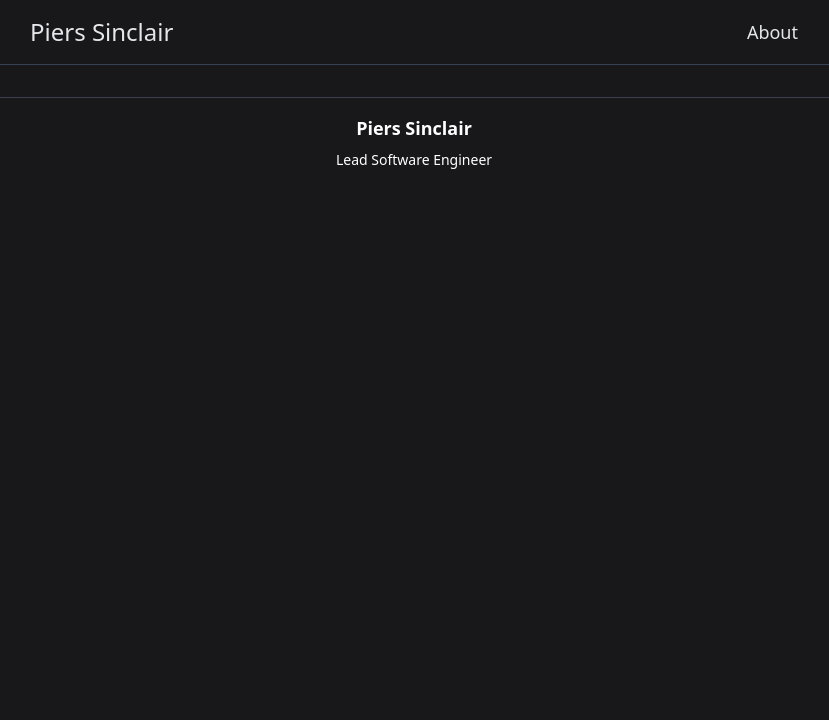
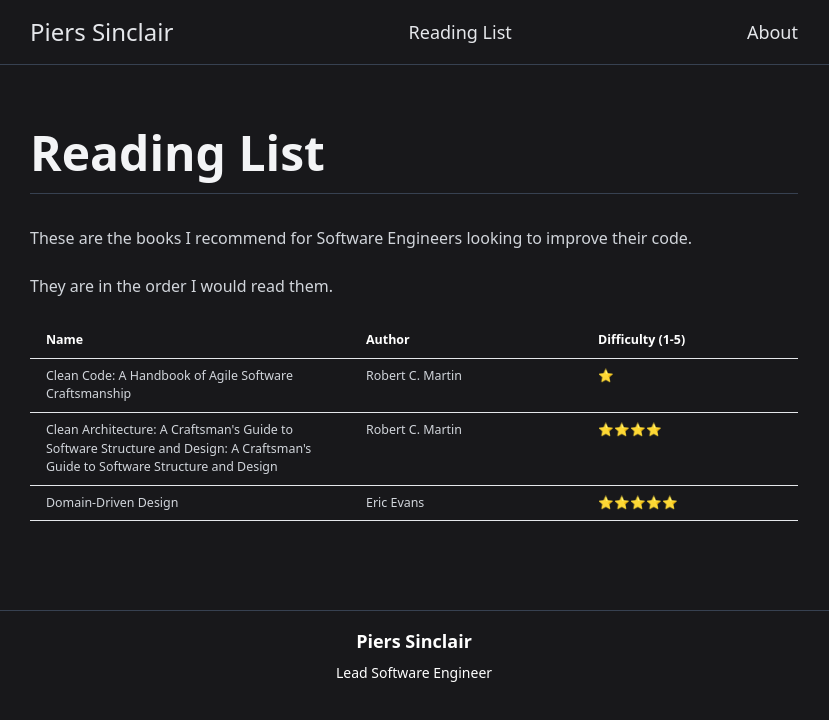
Before and after one commit to piers-sinclair/pierssinclair.github.io, a React (Create React App) app: page /reading-list in a window 1280 px wide. Shown: the top 720 px of the page, without its empty margins (226-1055 px from the left). Built offline with nearby package versions, Linux system fonts and the light colour scheme.

Commit message:
Add reading list

```diff
--- a/src/App.tsx
+++ b/src/App.tsx
@@ -6,6 +6,7 @@ import { BrowserRouter as Router, Route, Routes, Navigate } from "react-router-d
 import Home from "./pages/home/Home";
 import Post from "./pages/post/Post";
 import Footer from "./components/footer/Footer";
+import ReadingList from "./pages/reading-list/ReadingList";
 
 const App: React.FC = () => {
   const [redirects, setRedirects] = useState<{ from: string; to: string }[]>([]);
@@ -21,6 +22,7 @@ const App: React.FC = () => {
         <Header />
         <Routes>
           <Route path="/" element={<Home />} />
+          <Route path="/reading-list" element={<ReadingList />} />
           <Route path="/about/:slug" element={<Post />} />
           <Route path="/post/:slug" element={<Post />} />
           {redirects.map((redirect) => (
--- a/src/components/header/Header.tsx
+++ b/src/components/header/Header.tsx
@@ -5,6 +5,7 @@ function Header() {
     <header className="py-4">
       <div className="max-w-3xl  mx-auto flex justify-between items-center">
         <Link to="/" className="text-2xl text-gray-200 hover:text-gray-400 hover:underline">Piers Sinclair</Link>
+        <Link to="/reading-list" className="text-lg text-gray-200 hover:text-gray-400 hover:underline">Reading List</Link>
         <Link to="/about/2021-07-12-About-Piers-Sinclair" className="text-lg text-gray-200 hover:text-gray-400 hover:underline">About</Link>
       </div>
       <hr className="border-gray-700 mt-4" />
--- /dev/null
+++ b/src/pages/reading-list/ReadingList.tsx
@@ -0,0 +1,50 @@
+import React, { useEffect, useState } from "react";
+import { format } from "date-fns";
+
+
+const ReadingList: React.FC = () => {
+    return (
+        <div className="container mx-auto py-12 max-w-screen-md">
+            <h1 className="text-5xl font-bold mb-4 text-gray-100">Reading List</h1>
+            <hr className="border-gray-700 mb-8" />
+            These are the books I recommend for Software Engineers looking to improve their code.
+            <br/>
+            <br/>
+            They are in the order I would read them.
+
+            <div className="prose prose-lg prose-invert max-w-none text-sm">
+                <div className="overflow-x-auto">
+                    <table className="min-w-full table-auto border-collapse">
+                        <thead>
+                            <tr>
+                                <th className="px-4 py-2 text-left border-b w-80">Name</th>
+                                <th className="px-4 py-2 text-left border-b">Author</th>
+                                <th className="px-4 py-2 text-left border-b">Difficulty (1-5)</th>
+                            </tr>
+                        </thead>
+                        <tbody>
+                            <tr>
+                                <td className="px-4 py-2 border-b w-80">Clean Code: A Handbook of Agile Software Craftsmanship</td>
+                                <td className="px-4 py-2 border-b">Robert C. Martin</td>
+                                <td className="px-4 py-2 border-b">⭐</td>
+                            </tr>
+                            <tr>
+                                <td className="px-4 py-2 border-b w-80">Clean Architecture: A Craftsman's Guide to Software Structure and Design: A Craftsman's Guide to Software Structure and Design</td>
+                                <td className="px-4 py-2 border-b">Robert C. Martin</td>
+                                <td className="px-4 py-2 border-b">⭐⭐⭐⭐</td>
+                            </tr>
+                            <tr>
+                                <td className="px-4 py-2 border-b w-80">Domain-Driven Design</td>
+                                <td className="px-4 py-2 border-b">Eric Evans</td>
+                                <td className="px-4 py-2 border-b">⭐⭐⭐⭐⭐</td>
+                            </tr>
+                        </tbody>
+                    </table>
+                </div>
+
+            </div>
+        </div>
+    );
+};
+
+export default ReadingList;
```
